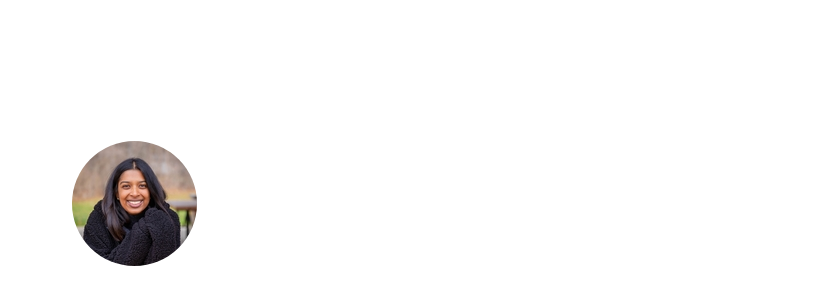
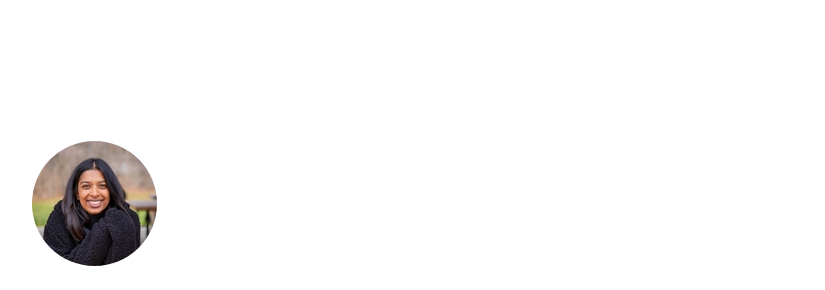
Before and after one commit to jchinnam/jchinnam.github.io, a plain HTML site: page index.html in a window 1280 px wide. Shown: the part 41-331 px from the top of the page, without its empty margins (103-928 px from the left). Drawn offline with nearby package versions, Linux system fonts and the light colour scheme.

Commit message:
who knew padding and margin were different

```diff
--- a/css/style.css
+++ b/css/style.css
@@ -161,7 +161,7 @@ h1, h2, h3, h4, h5, h6 {
 
 @media (min-width: 992px) {
   #hero {
-    padding-left: 160px;
+    padding-left: 100px;
   }
 }
 
```
